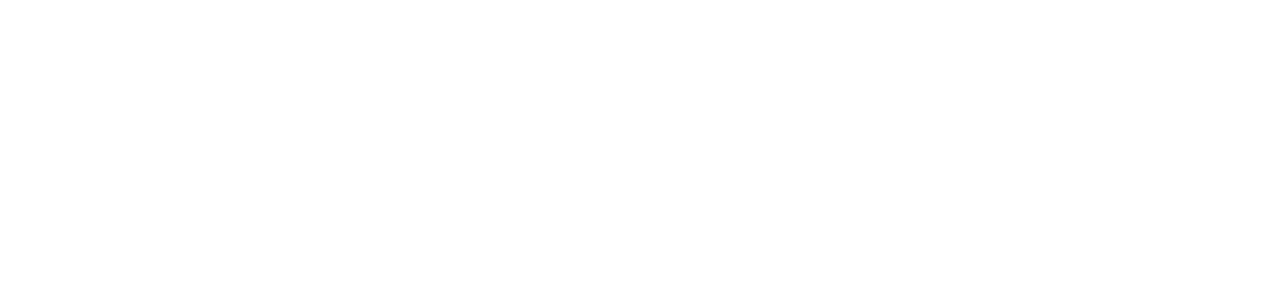
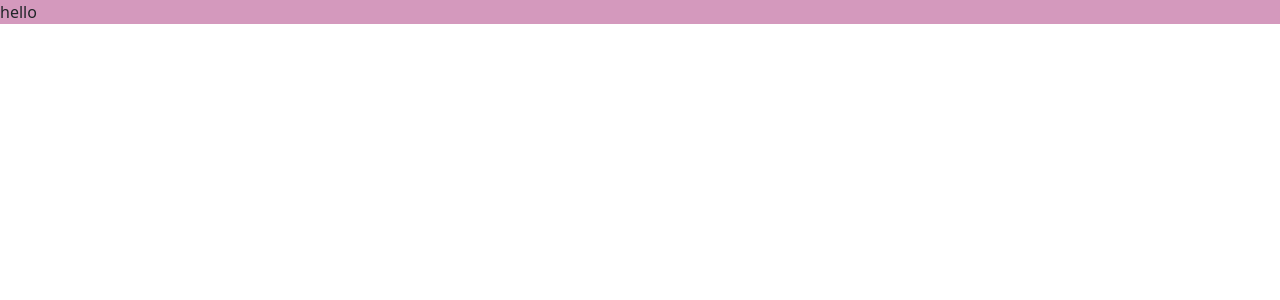
Before and after one commit to DanielLerman/LinkUp-FE, a React (Create React App) app in the folder link-up/: page / in a window 1280 px wide. Before the commit this address had no page. Shown: the top 300 px of the page. Built offline with nearby package versions, Linux system fonts and the light colour scheme.

Commit message:
step one

```diff
--- a/link-up/package.json
+++ b/link-up/package.json
@@ -10,6 +10,7 @@
     "react": "^18.2.0",
     "react-bootstrap": "^2.7.0",
     "react-dom": "^18.2.0",
+    "react-router-dom": "^6.7.0",
     "react-scripts": "5.0.1",
     "web-vitals": "^2.1.4"
   },
--- a/link-up/src/App.js
+++ b/link-up/src/App.js
@@ -1,6 +1,7 @@
 
 import React, { useEffect, useContext,useState } from "react";
 import linkUpContext from "./context/context";
+import HomePage from "./pages/HomePage";
 import { BrowserRouter, Routes, Route  } from "react-router-dom";
 
 function App() {
@@ -9,6 +10,7 @@
 
 
      <Routes>
+      <Route path="/" element={<HomePage/>}/>
 
 
      </Routes>
--- /dev/null
+++ b/link-up/src/HomePage.css
@@ -0,0 +1,11 @@
+*{
+    margin:0;
+    padding: 0;;
+}
+body{
+    width: 100%;
+    height: 100%;
+}
+.home-page{
+background-color: #d499bd;
+}
--- a/link-up/src/index.js
+++ b/link-up/src/index.js
@@ -1,6 +1,6 @@
 import React from 'react';
 import ReactDOM from 'react-dom/client';
-import './index.css';
+import './HomePage.css';
 import App from './App';
 import 'bootstrap/dist/css/bootstrap.min.css';
 
--- a/link-up/src/pages/HomePage.jsx
+++ b/link-up/src/pages/HomePage.jsx
@@ -1 +1,12 @@
 import React from "react";
+
+
+const HomePage = () => {
+  return (
+    <div className="home-page">
+      hello
+    </div>
+  )
+}
+
+export default HomePage
```
Also changed, not shown: link-up/src/App.css (deleted, +0 -38 lines), 1 other file (tests, documents, lock files or other folders).
